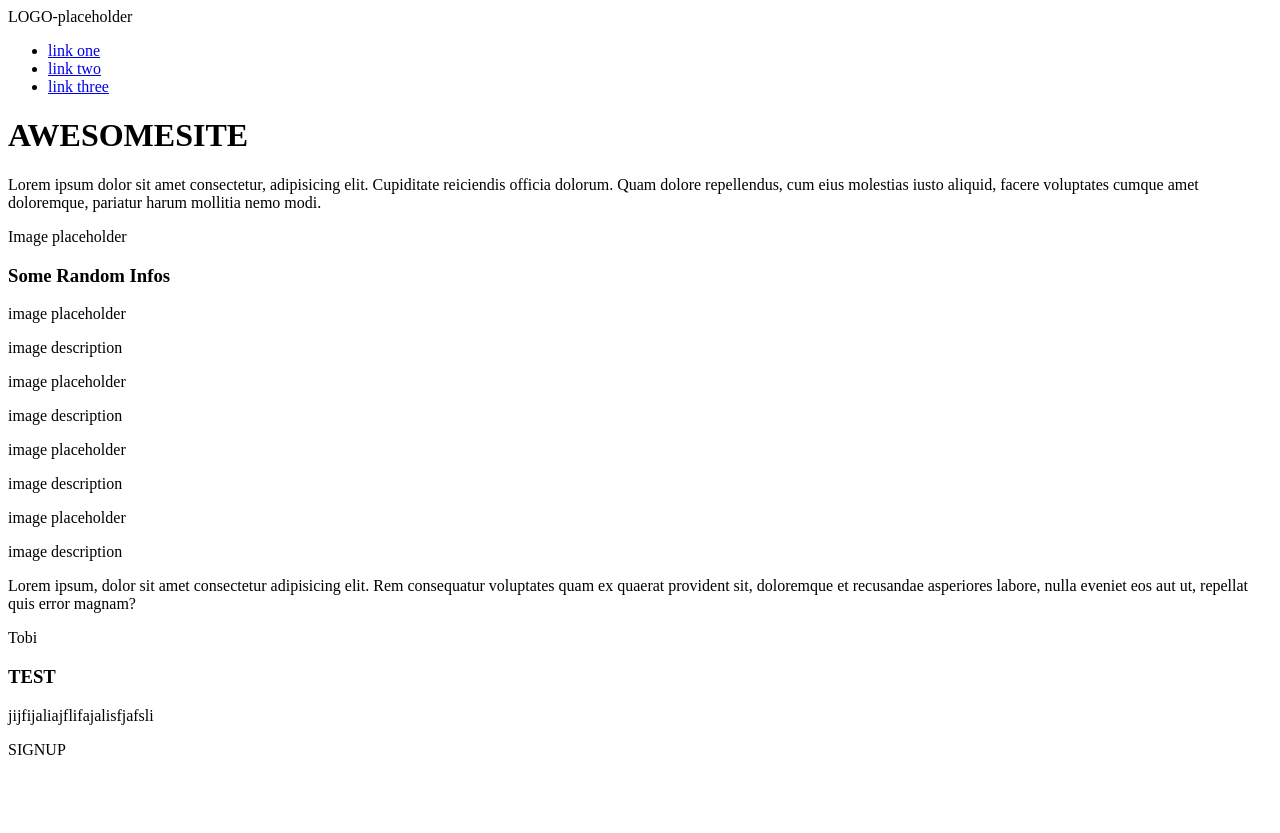
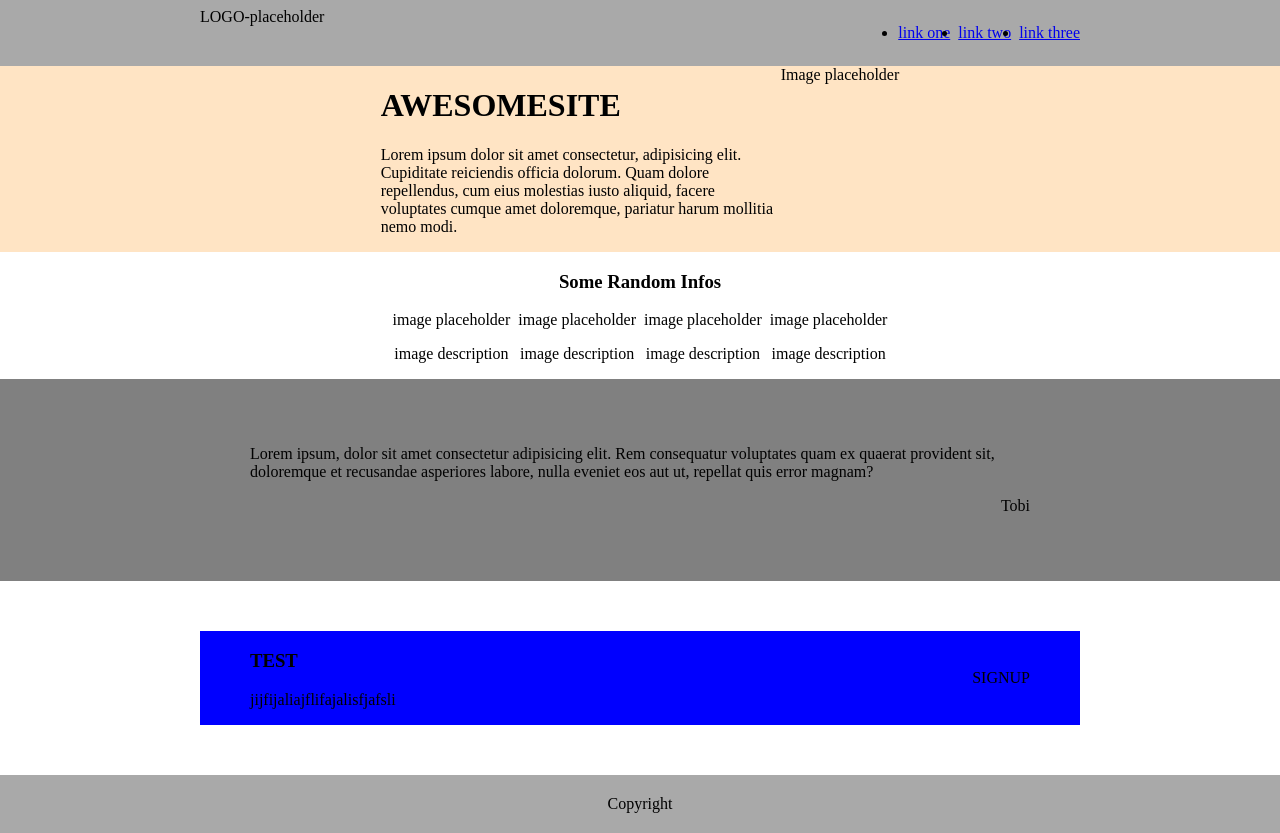
Before and after one commit to TobiasSteeger/test-website, a plain HTML site: page index.html in a window 1280 px wide. Before the commit the page ends 800 px from the top, so only its background shows below. Drawn offline with Linux system fonts and the light colour scheme.

Commit message:
html add footer and add flex layout to css

```diff
--- a/index.html
+++ b/index.html
@@ -54,6 +54,9 @@
         </div>
         <div class="signUpButton">SIGNUP</div>
     </div>
+    <div class="footer">
+        Copyright
+    </div>
 
 
 </body>
--- a/style.css
+++ b/style.css
@@ -0,0 +1,55 @@
+body {
+    display: flex;
+    flex-direction: column;
+    margin: 0px;
+}
+.header {
+    display: flex;
+    justify-content: space-between;
+    padding: 8px 200px;
+    background-color: darkgray;
+}
+.header ul{
+    display: flex;
+    gap: 8px;
+}
+.body-one {
+    display: flex;
+    padding: 0px 200px;
+    justify-content: center;
+    background-color: bisque;
+}
+.body-one .text{
+    width: 400px;
+}
+.body-two{
+    text-align: center;
+    background-color: white;
+}
+.cards {
+    display: flex;
+    justify-content: center;
+    gap: 8px;
+}
+.body-three{
+
+    padding: 50px 250px;
+    background-color: gray;
+}
+.signature {
+    text-align: end;
+}
+.body-four {
+    margin: 50px 200px;
+    background-color: blue;
+    display: flex;
+    align-items: center;
+    justify-content: space-between;
+    padding: 0px 50px;
+}
+.footer {
+    background-color: darkgray;
+    text-align: center;
+
+    padding: 20px 0;
+}
```
